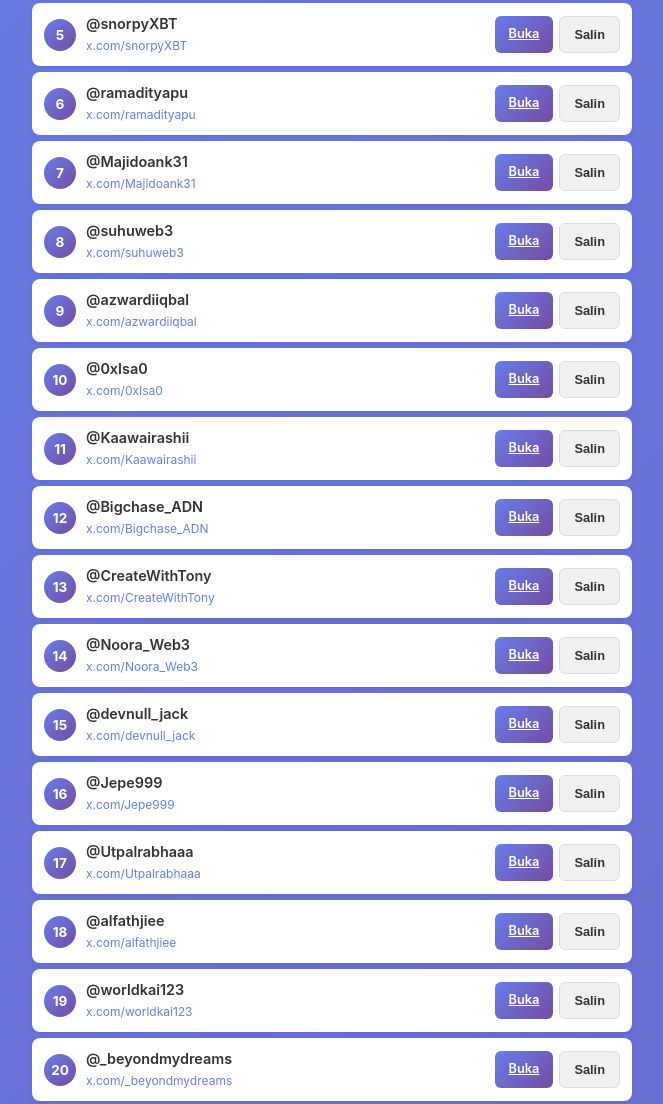
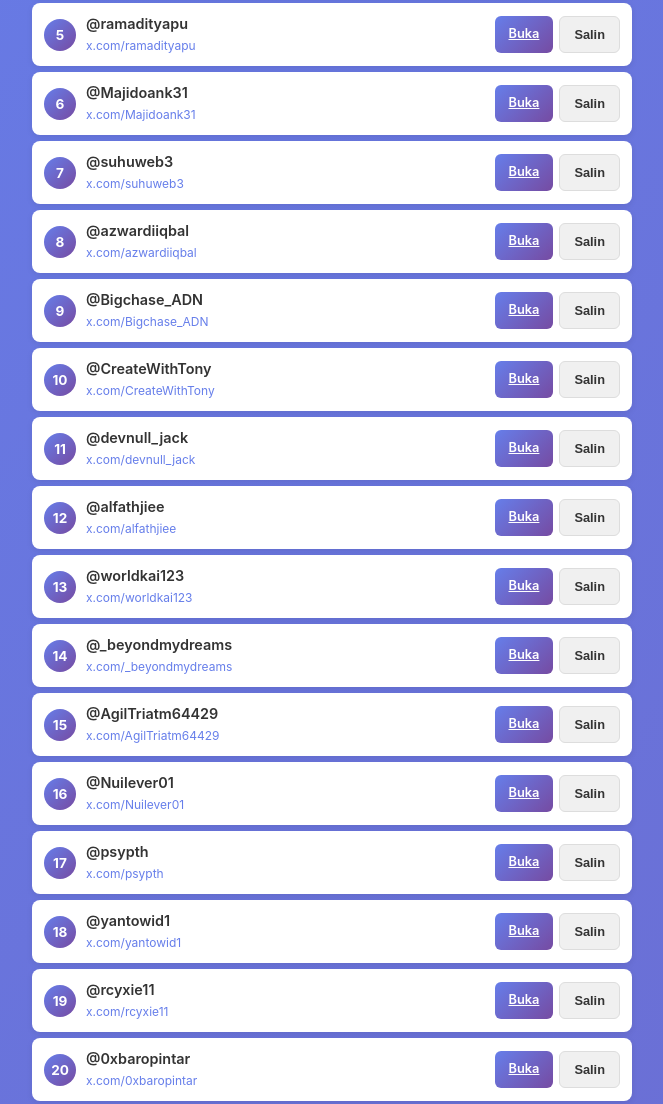
Before and after one commit to adamparjun/celiptolist, a plain HTML site: page index.html in a window 1280 px wide. Shown: the part 544-1648 px from the top of the page, without its empty margins (308-971 px from the left). Drawn offline with Linux system fonts and the light colour scheme.

Commit message:
Update user handles in index.html

```diff
--- a/index.html
+++ b/index.html
@@ -355,55 +355,38 @@
             { handle: 'gndrngaz17' },
             { handle: 'cryptoholic2200' },
             { handle: 'Gyokeres_eth' },
-            { handle: 'snorpyXBT' },
             { handle: 'ramadityapu' },
             { handle: 'Majidoank31' },
             { handle: 'suhuweb3' },
             { handle: 'azwardiiqbal' },
-            { handle: '0xIsa0' },
-            { handle: 'Kaawairashii' },
             { handle: 'Bigchase_ADN' },
             { handle: 'CreateWithTony' },
-            { handle: 'Noora_Web3' },
             { handle: 'devnull_jack' },
-            { handle: 'Jepe999' },
-            { handle: 'Utpalrabhaaa' },
             { handle: 'alfathjiee' },
             { handle: 'worldkai123' },
             { handle: '_beyondmydreams' },
             { handle: 'AgilTriatm64429' },
             { handle: 'Nuilever01' },
-            { handle: 'no_8_eight' },
             { handle: 'psypth' },
             { handle: 'yantowid1' },
             { handle: 'rcyxie11' },
             { handle: '0xbaropintar' },
-            { handle: 'lisbongg' },
             { handle: 'Meeehunter' },
             { handle: 'ammuchammu02' },
-            { handle: 'Glitchnfa' },
-            { handle: '0xrekt' },
             { handle: 'OrcaWynn' },
             { handle: 'dreyart01' },
             { handle: '0xteyra' },
             { handle: 'NiklasCryptoX' },
-            { handle: 'xCryptoAlucard' },
-            { handle: 'gordey_4ik' },
             { handle: 'W15Sy' },
             { handle: '0xraguna' },
             { handle: 'anti_drain' },
-            { handle: 'd33genist' },
             { handle: 'uksuyy' },
-            { handle: '0xsaragi' },
             { handle: 'HoSieMun' },
             { handle: 'raqxuel25' },
-            { handle: 'xxxxxxxxxxx456' },
             { handle: 'naumanisrar02' },
             { handle: 'Delf002' },
             { handle: 'iamtofunmi01' },
-            { handle: 'marcuslayerx' },
             { handle: 'qord_zn' },
-            { handle: 'world_invade' },
             { handle: 'Autosultan_team' },
             { handle: 'Jeneveive_23' },
             { handle: 'Oxchop_pa' },
@@ -411,12 +394,10 @@
             { handle: '0x3vm' },
             { handle: 'kormoeth' },
             { handle: 'AndoriginalDao' },
-            { handle: 'MdSeyam2883738' },
             { handle: '0xNodachi' },
             { handle: 'RABI10090' },
             { handle: 'hisokai2002' },
             { handle: '0xAadill' },
-            { handle: '0xGloryFi' },
             { handle: 'Kirahell69' },
             { handle: 'u40_bnb' },
             { handle: 'Danko_ho' },
@@ -425,9 +406,7 @@
             { handle: '0xRavaillac' },
             { handle: 'BigPaulTm' },
             { handle: '0xchannn' },
-            { handle: 'Hickslve12zj' },
             { handle: 'Davidgmi' },
-            { handle: 'akiii345' },
             { handle: 'ajrmdhn___' },
             { handle: 'fitri_besare' },
             { handle: 'sweet_tobelly' },
@@ -436,7 +415,6 @@
             { handle: 'ainikolaNFT' },
             { handle: 'BakoBalie' },
             { handle: 'Mandero128992' },
-            { handle: 'brood_meme' },
             { handle: 'tienlui8386' },
             { handle: 'asha_eth' },
             { handle: 'alter0099' },
@@ -445,11 +423,46 @@
             { handle: 'Keymonuta' },
             { handle: 'tedsrekt' },
             { handle: 'JossyBlaak' },
-            { handle: 'dri_poo' },
             { handle: 'Zeksintra' },
             { handle: '0xdoha' },
             { handle: 'TinggiFitamin' },
-            { handle: 'onchainNika' }
+            { handle: 'onchainNika' },
+            { handle: 'Deday_1' },
+            { handle: 'AlmeeraaAz' },
+            { handle: '0xcclover' },
+            { handle: 'bagminseung17' },
+            { handle: 'yyndsssss' },
+            { handle: 'ikiscream' },
+            { handle: 'vikktorrrre' },
+            { handle: 'SoftLink__' },
+            { handle: 'cryptonighteee' },
+            { handle: 'GoeTheonly' },
+            { handle: 'VittoriaGrazie' },
+            { handle: 'Lifesucksffs' },
+            { handle: 'tiCkr0x' },
+            { handle: 'justme_justme10' },
+            { handle: 'Maxxi_OJ' },
+            { handle: 'ari40fourty' },
+            { handle: 'hoyahoya82' },
+            { handle: 'dakydaky3600' },
+            { handle: 'ttogmo2' },
+            { handle: 'azzurahai' },
+            { handle: '0xuzy_sol' },
+            { handle: 'gatzyxx' },
+            { handle: 'Ellie_963' },
+            { handle: 'carlxbt' },
+            { handle: 'AirdropRampage' },
+            { handle: 'Thaohiwon' },
+            { handle: 'web3swarit' },
+            { handle: 'emreofficialy' },
+            { handle: 'Whizzy_of_web3' },
+            { handle: 'iconThaGreat' },
+            { handle: 'darkfiresss_' },
+            { handle: 'BoredRiko' },
+            { handle: 'Mekulavick' },
+            { handle: 'cryptoflairnews' },
+            { handle: '0xRexnftcrypto' },
+            { handle: 'REHANH0SSAIN' }
         ];
 
         // Data pengguna Tab 2
```
